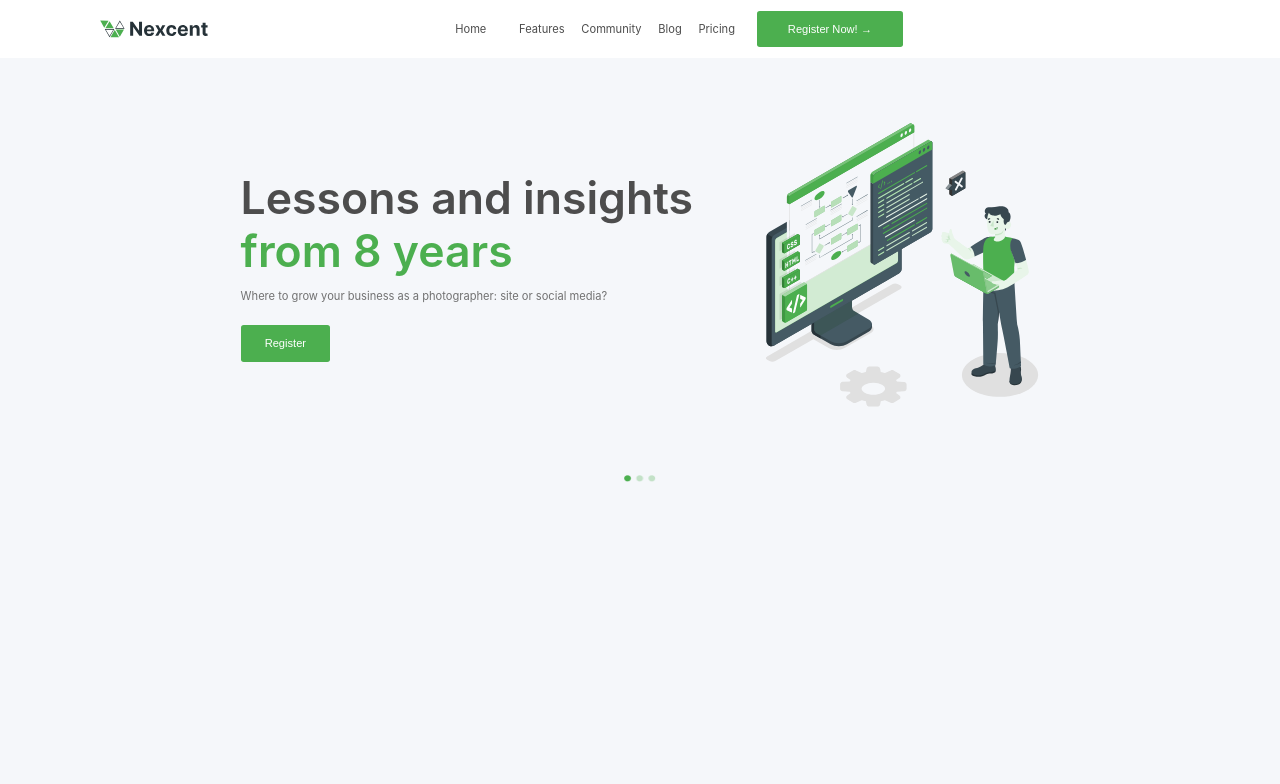
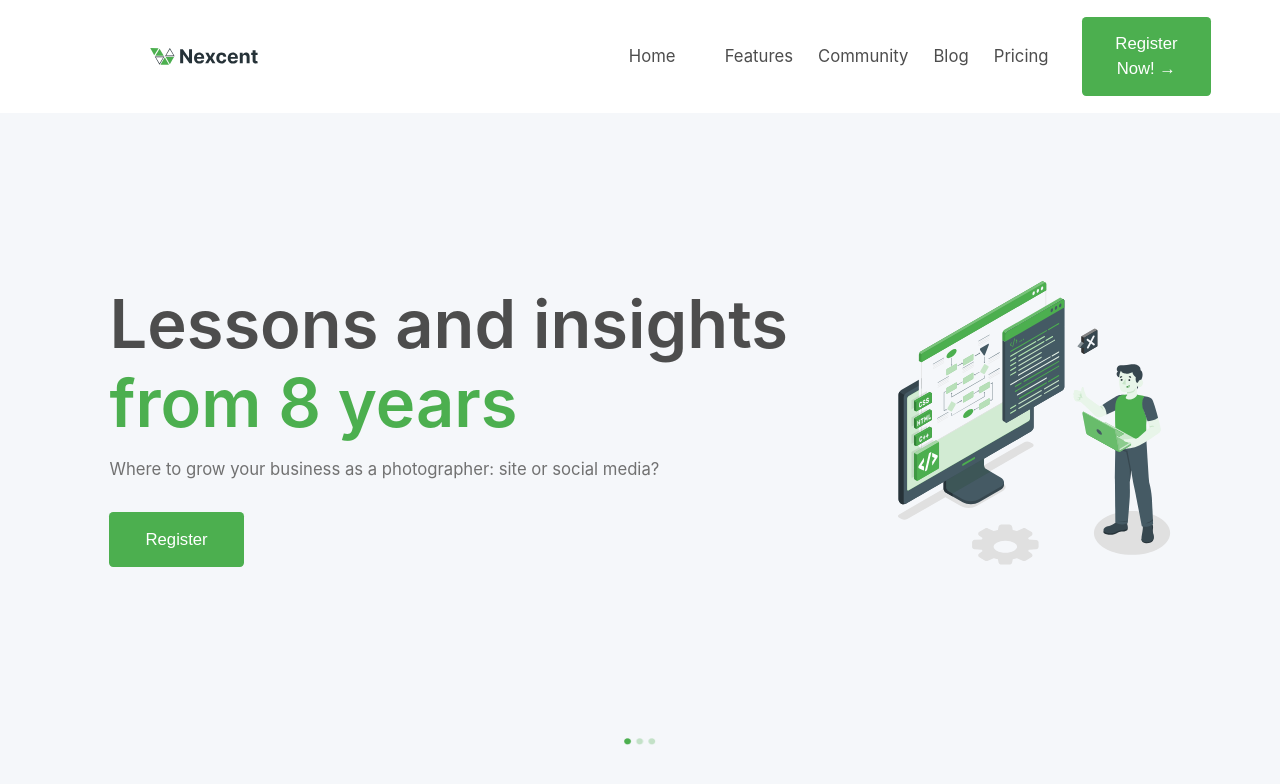
Before and after one commit to DerricArt/180-Day_Challenge, a plain HTML site: page index.html in a window 1280 px wide. Drawn offline with Linux system fonts and the light colour scheme.

Commit message:
scaled up the sizes to to make the appearance the same in original viewport

```diff
--- a/styles.css
+++ b/styles.css
@@ -1,5 +1,5 @@
 :root{
-   --D_Grey: #4D4D4D;
+    --D_Grey: #4D4D4D;
 }
 /*
     Color scheme
@@ -27,31 +27,27 @@
 .header {
     display: flex;
 
-    padding: 11.14px 100.23px;
+    padding: 16.71px 150.35px;
 
-    gap: 43.85px;
+    gap: 65.775px;
 
     font-family: Inter, sans-serif;
-
-
 }
 
 .right_menu {
     display: flex;
-    width: 650.48px;
-    gap: 22.27px;
-
+    width: 975.72px;
+    gap: 33.405px;
 }
 
 .header_menu {
     display: flex;
     flex-direction: row;
     align-items: center;
-    gap: 16.71px;
+    gap: 25.065px;
 
-    line-height: 16.7px;
-    font-size: 11.14px;
-
+    line-height: 25.05px;
+    font-size: 16.71px;
 }
 
 .header_menu a {
@@ -60,21 +56,20 @@
 }
 
 nav a:first-of-type {
-    margin-left: 187.13px;
-    padding: 0 16px 0 16px;
+    margin-left: 280.695px;
+    padding: 0 24px 0 24px;
 }
 
 .registerBtn {
     flex: 1;
-    padding: 9.74px 22.27px;
-    border-radius: 2.78px;
+    padding: 14.61px 33.405px;
+    border-radius: 4.17px;
     border: none;
     color: #fff;
 
-    font-size: 11.14px;
-    line-height: 16.7px;
+    font-size: 16.71px;
+    line-height: 25.05px;
     font-weight: 500;
-
 }
 
 /*  Hero Section  */
@@ -83,38 +78,38 @@ nav a:first-of-type {
     flex-direction: column;
     background-color: #F5F7FA;
     width: 100%;
-    height: calc(100vh - 58.76px);
+    height: calc(100vh - 88.14px);
 }
 .hero_container {
     display: flex;
     justify-content: center;
     align-items: center;
 
-    gap: 72.39px;
+    gap: 108.585px;
 
     width: 100%;
-    height: 416.95px;
+    height: 625.425px;
 }
 
 .hero_first_frame {
     display: flex;
     flex-direction: column;
 
-    gap: 22.27px;
+    gap: 33.405px;
 }
 
 .hero_text {
     display: flex;
     flex-direction: column;
 
-    gap: 11.14px;
+    gap: 16.71px;
 }
 
 .hero__first_text {
-    font-size: 44.55px;
+    font-size: 66.825px;
     font-family: inter, sans-serif;
     color: var(--D_Grey);
-    line-height: 52.9px;
+    line-height: 79.35px;
     font-weight: 600;
 }
 .hero__span_in_text {
@@ -122,24 +117,22 @@ nav a:first-of-type {
 }
 
 .hero__second_text {
-    font-size: 11.14px;
+    font-size: 16.71px;
     font-family: inter, sans-serif;
     color: #717171;
-
 }
 
 .hero_btn {
-    width: 89.55px;
-    height: 36.49px;
+    width: 134.325px;
+    height: 54.735px;
 
-    font-size: 11.14px;
+    font-size: 16.71px;
     font-weight: 500;
-    line-height: 16.7px;
+    line-height: 25.05px;
     text-align: center;
 
     border: none;
-    border-radius: 2.78px;
+    border-radius: 4.17px;
 
     color: #fff;
-
 }
```
